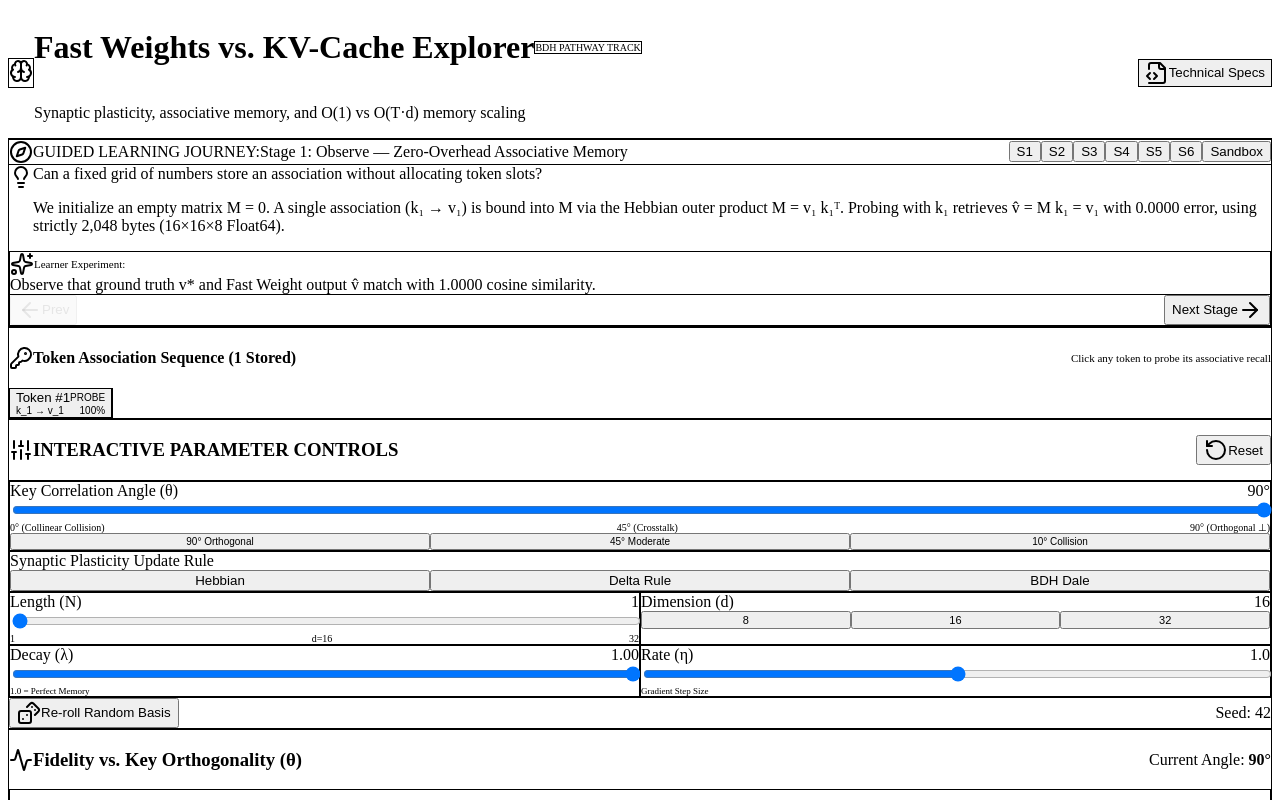
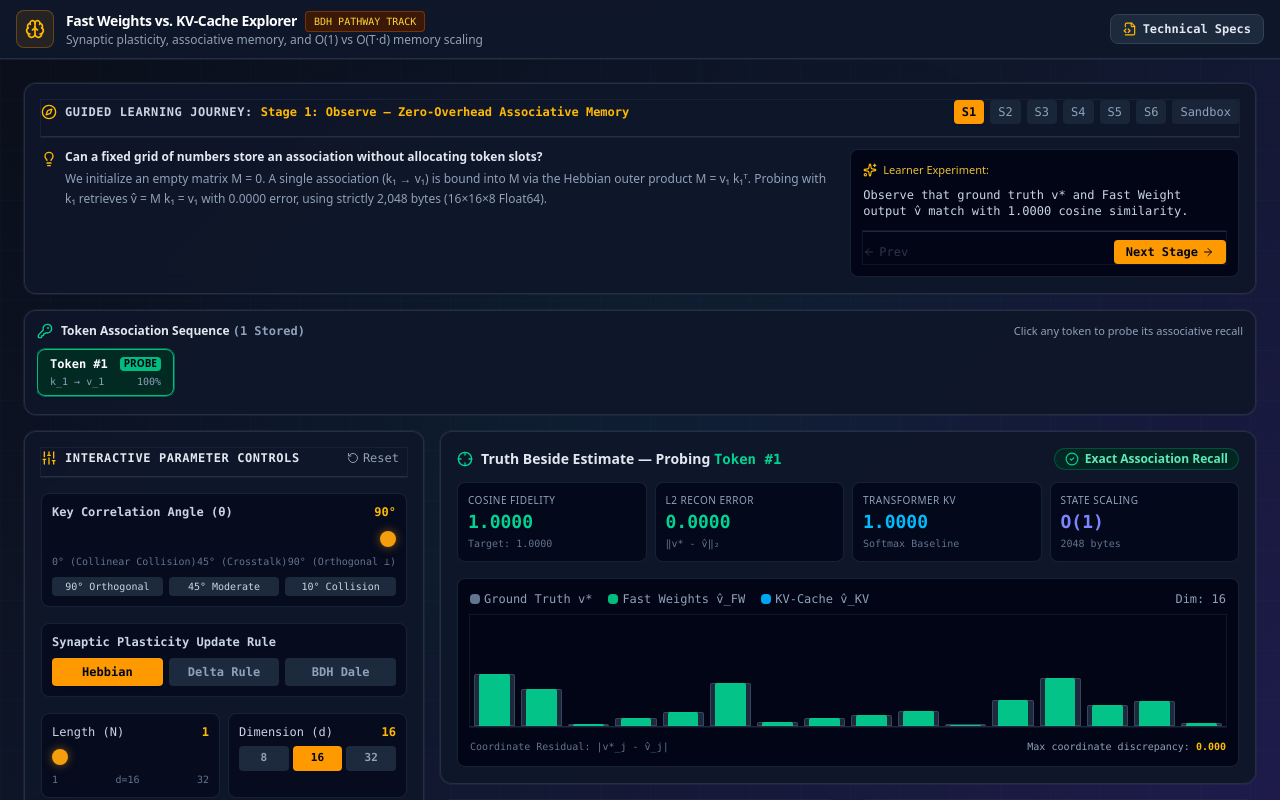
Before and after one commit to Sreevalli20/Dataforge, a React (Vite) app: page / in a window 1280 px wide. Shown: the top 800 px of the page. Built offline with nearby package versions, Linux system fonts and the light colour scheme.

Commit message:
Restore DataForge UI: Add dark gradient background, enhanced card styling, polished sliders, and improved visual hierarchy

```diff
--- a/src/App.tsx
+++ b/src/App.tsx
@@ -71,7 +71,7 @@ export default function App() {
   const currentToken = simulation.associations[safeProbeIndex] || simulation.associations[0];
 
   return (
-    <div className="min-h-screen bg-slate-950 text-slate-100 flex flex-col font-sans selection:bg-amber-500 selection:text-slate-950">
+    <div className="min-h-screen text-slate-100 flex flex-col font-sans selection:bg-amber-500 selection:text-slate-950">
       {/* Top Navigation Bar */}
       <header className="border-b border-slate-800 bg-slate-900/95 backdrop-blur sticky top-0 z-40 px-4 py-2.5">
         <div className="max-w-7xl mx-auto flex items-center justify-between gap-4 flex-wrap">
--- a/src/index.css
+++ b/src/index.css
@@ -1,6 +1,145 @@
-@tailwind base;
-@tailwind components;
-@tailwind utilities;
+@import "tailwindcss";
+
+/* Base styles */
+body {
+  background: linear-gradient(135deg, #0a0e1a 0%, #0f172a 50%, #1e1b4b 100%);
+  background-attachment: fixed;
+  min-height: 100vh;
+}
+
+/* Subtle grid overlay for scientific feel */
+body::before {
+  content: '';
+  position: fixed;
+  top: 0;
+  left: 0;
+  right: 0;
+  bottom: 0;
+  background-image:
+    linear-gradient(rgba(6, 182, 212, 0.03) 1px, transparent 1px),
+    linear-gradient(90deg, rgba(6, 182, 212, 0.03) 1px, transparent 1px);
+  background-size: 50px 50px;
+  pointer-events: none;
+  z-index: 0;
+}
+
+/* Radial glow effect */
+body::after {
+  content: '';
+  position: fixed;
+  top: 50%;
+  left: 50%;
+  transform: translate(-50%, -50%);
+  width: 100%;
+  height: 100%;
+  background: radial-gradient(ellipse at center, rgba(6, 182, 212, 0.05) 0%, transparent 70%);
+  pointer-events: none;
+  z-index: 0;
+}
+
+/* Ensure content sits above background effects */
+#root {
+  position: relative;
+  z-index: 1;
+}
+
+/* Enhanced card styling */
+.bg-slate-900 {
+  background: rgba(15, 23, 42, 0.95);
+  backdrop-filter: blur(10px);
+}
+
+.bg-slate-950 {
+  background: rgba(2, 6, 23, 0.98);
+  backdrop-filter: blur(10px);
+}
+
+/* Enhanced border styling */
+.border-slate-800 {
+  border-color: rgba(51, 65, 85, 0.6);
+  box-shadow: 0 0 0 1px rgba(51, 65, 85, 0.3);
+}
+
+/* Enhanced header */
+header {
+  background: linear-gradient(180deg, rgba(15, 23, 42, 0.98) 0%, rgba(15, 23, 42, 0.95) 100%);
+  box-shadow: 0 4px 20px rgba(0, 0, 0, 0.4);
+}
+
+/* Slider styling enhancement */
+input[type="range"] {
+  -webkit-appearance: none;
+  appearance: none;
+  background: transparent;
+  cursor: pointer;
+}
+
+input[type="range"]::-webkit-slider-track {
+  height: 6px;
+  background: #1e293b;
+  border-radius: 3px;
+  border: 1px solid #334155;
+}
+
+input[type="range"]::-webkit-slider-thumb {
+  -webkit-appearance: none;
+  appearance: none;
+  width: 16px;
+  height: 16px;
+  background: #f59e0b;
+  border-radius: 50%;
+  margin-top: -5px;
+  box-shadow: 0 0 10px rgba(245, 158, 11, 0.5);
+  transition: transform 0.15s ease;
+}
+
+input[type="range"]::-webkit-slider-thumb:hover {
+  transform: scale(1.2);
+}
+
+input[type="range"]::-moz-range-track {
+  height: 6px;
+  background: #1e293b;
+  border-radius: 3px;
+  border: 1px solid #334155;
+}
+
+input[type="range"]::-moz-range-thumb {
+  width: 16px;
+  height: 16px;
+  background: #f59e0b;
+  border-radius: 50%;
+  border: none;
+  box-shadow: 0 0 10px rgba(245, 158, 11, 0.5);
+  transition: transform 0.15s ease;
+}
+
+input[type="range"]::-moz-range-thumb:hover {
+  transform: scale(1.2);
+}
+
+/* Button hover effects */
+button {
+  transition: all 0.2s ease;
+}
+
+button:hover:not(:disabled) {
+  transform: translateY(-1px);
+  box-shadow: 0 4px 12px rgba(0, 0, 0, 0.3);
+}
+
+button:active:not(:disabled) {
+  transform: translateY(0);
+}
+
+/* Card hover effect */
+.rounded-xl {
+  transition: box-shadow 0.3s ease, transform 0.3s ease;
+}
+
+.rounded-xl:hover {
+  box-shadow: 0 8px 30px rgba(0, 0, 0, 0.4);
+}
 
 /* Accessibility: Reduced motion support */
 @media (prefers-reduced-motion: reduce) {
@@ -10,6 +149,14 @@
     animation-duration: 0.01ms !important;
     animation-iteration-count: 1 !important;
     transition-duration: 0.01ms !important;
+  }
+
+  .rounded-xl:hover {
+    transform: none;
+  }
+
+  button:hover:not(:disabled) {
+    transform: none;
   }
 }
 
```
